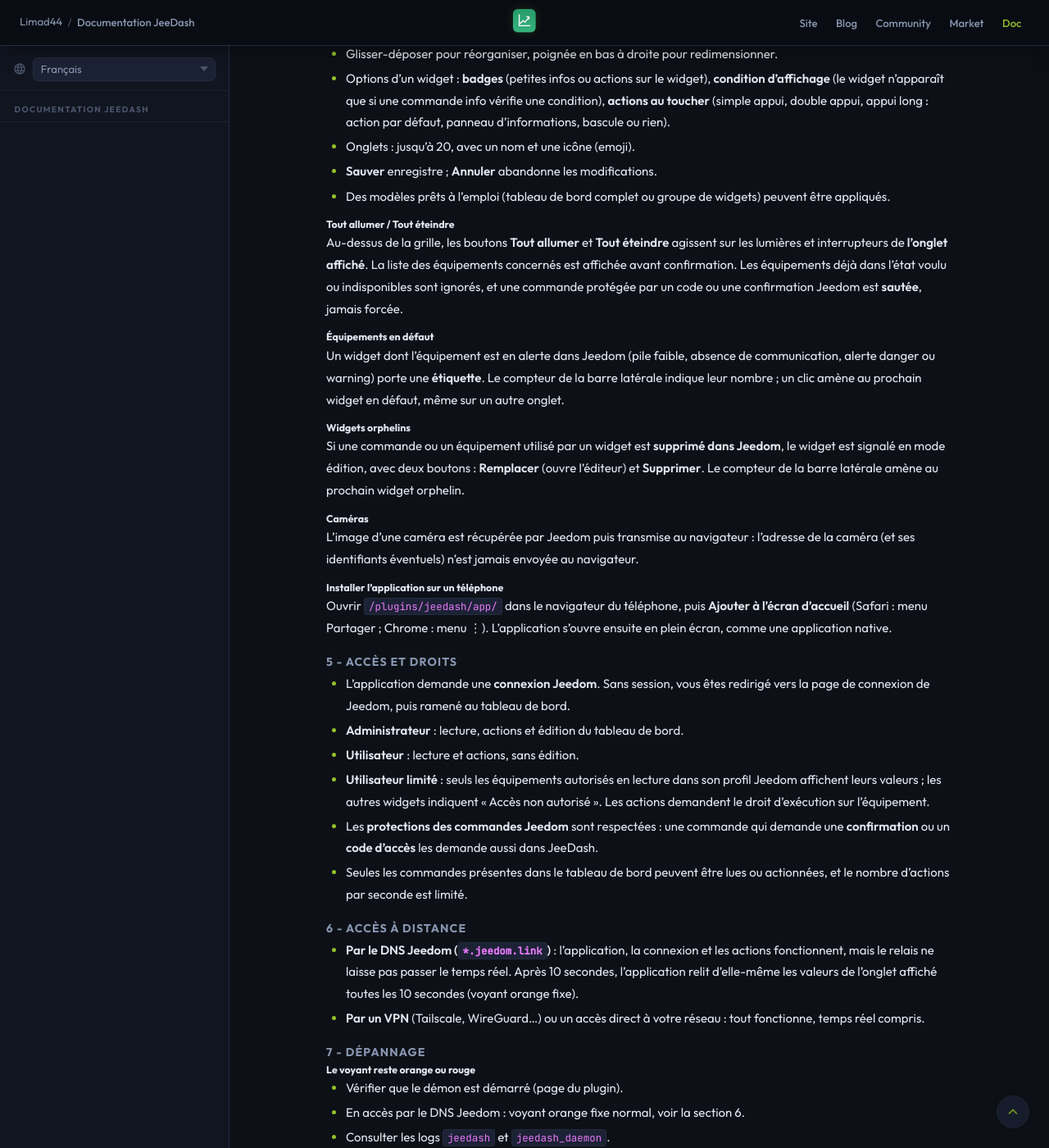
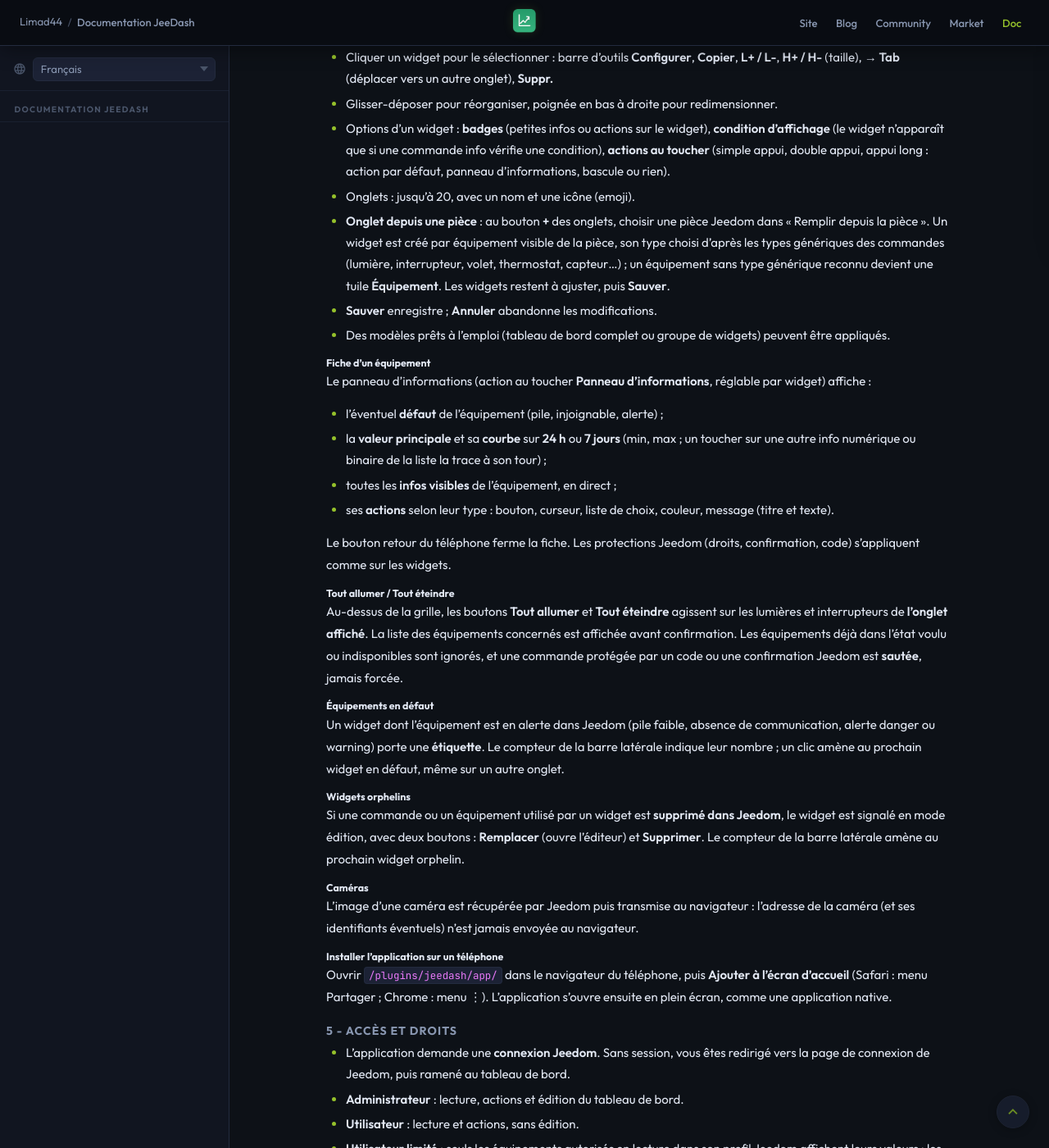
Before and after one commit to limad/privates-plugins-docs, a Jekyll site: the page built from plugin-jeedash/fr_FR/index.md, in a window 1280 px wide and 1400 px high, scrolled down 1945 px. Shown: the whole window at 82% size. Built offline with Jekyll 4.4.1, drawn with Linux system fonts in a browser that asks for light colours; some of the changed text lies outside the part shown.

Commit message:
docs(jeedash): long-polling sans démon, onglet depuis une pièce et fiche d'équipement (14/11/2026)

```diff
--- a/plugin-jeedash/fr_FR/index.md
+++ b/plugin-jeedash/fr_FR/index.md
@@ -34,6 +34,7 @@ Configuration du plugin :
 | Thème par défaut | Sombre | Thème au premier affichage (ensuite, chaque tableau de bord garde le sien) |
 | Port socket | `55009` | Communication interne entre Jeedom et le démon |
 | Port SSE | `55010` | Flux temps réel vers le navigateur |
+| Temps réel | Auto | **Auto** : flux du démon (SSE), long-polling s'il ne passe pas. **Long-polling seul** : valeurs en direct par le serveur web de Jeedom, sans le démon ni son port |
 
 Après un changement de port, le démon redémarre de lui-même et le serveur web est réaligné : rien d'autre à faire. Ne changer ces ports qu'en cas de conflit avec un autre service.
 
@@ -58,7 +59,7 @@ Sur grand écran, la barre latérale se replie en une colonne d'icônes.
 ##### Voyant de connexion
  - **Couleur du thème** : valeurs en direct.
  - **Orange clignotant** : reconnexion en cours (automatique).
- - **Orange fixe** : temps réel indisponible, les valeurs de l'onglet affiché sont relues toutes les 10 secondes. Le temps réel est retenté régulièrement et reprend dès qu'il passe.
+ - **Orange fixe** : temps réel interrompu (Jeedom injoignable), nouvel essai automatique.
  - **Rouge** : hors ligne.
 
 ##### Mode édition (administrateurs)
@@ -67,8 +68,18 @@ Sur grand écran, la barre latérale se replie en une colonne d'icônes.
  - Glisser-déposer pour réorganiser, poignée en bas à droite pour redimensionner.
  - Options d'un widget : **badges** (petites infos ou actions sur le widget), **condition d'affichage** (le widget n'apparaît que si une commande info vérifie une condition), **actions au toucher** (simple appui, double appui, appui long : action par défaut, panneau d'informations, bascule ou rien).
  - Onglets : jusqu'à 20, avec un nom et une icône (emoji).
+ - **Onglet depuis une pièce** : au bouton **+** des onglets, choisir une pièce Jeedom dans « Remplir depuis la pièce ». Un widget est créé par équipement visible de la pièce, son type choisi d'après les types génériques des commandes (lumière, interrupteur, volet, thermostat, capteur…) ; un équipement sans type générique reconnu devient une tuile **Équipement**. Les widgets restent à ajuster, puis **Sauver**.
  - **Sauver** enregistre ; **Annuler** abandonne les modifications.
  - Des modèles prêts à l'emploi (tableau de bord complet ou groupe de widgets) peuvent être appliqués.
+
+##### Fiche d'un équipement
+Le panneau d'informations (action au toucher **Panneau d'informations**, réglable par widget) affiche :
+ - l'éventuel **défaut** de l'équipement (pile, injoignable, alerte) ;
+ - la **valeur principale** et sa **courbe** sur **24 h** ou **7 jours** (min, max ; un toucher sur une autre info numérique ou binaire de la liste la trace à son tour) ;
+ - toutes les **infos visibles** de l'équipement, en direct ;
+ - ses **actions** selon leur type : bouton, curseur, liste de choix, couleur, message (titre et texte).
+
+Le bouton retour du téléphone ferme la fiche. Les protections Jeedom (droits, confirmation, code) s'appliquent comme sur les widgets.
 
 ##### Tout allumer / Tout éteindre
 Au-dessus de la grille, les boutons **Tout allumer** et **Tout éteindre** agissent sur les lumières et interrupteurs de **l'onglet affiché**. La liste des équipements concernés est affichée avant confirmation. Les équipements déjà dans l'état voulu ou indisponibles sont ignorés, et une commande protégée par un code ou une confirmation Jeedom est **sautée**, jamais forcée.
@@ -91,10 +102,10 @@ Ouvrir `/plugins/jeedash/app/` dans le navigateur du téléphone, puis **Ajouter
  - **Utilisateur** : lecture et actions, sans édition.
  - **Utilisateur limité** : seuls les équipements autorisés en lecture dans son profil Jeedom affichent leurs valeurs ; les autres widgets indiquent « Accès non autorisé ». Les actions demandent le droit d'exécution sur l'équipement.
  - Les **protections des commandes Jeedom** sont respectées : une commande qui demande une **confirmation** ou un **code d'accès** les demande aussi dans JeeDash.
- - Seules les commandes présentes dans le tableau de bord peuvent être lues ou actionnées, et le nombre d'actions par seconde est limité.
+ - Seules les commandes **visibles dans Jeedom** des équipements présents dans le tableau de bord peuvent être lues ou actionnées (widgets et fiche d'équipement), et le nombre d'actions par seconde est limité.
 
 #### 6 - Accès à distance
- - **Par le DNS Jeedom (`*.jeedom.link`)** : l'application, la connexion et les actions fonctionnent, mais le relais ne laisse pas passer le temps réel. Après 10 secondes, l'application relit d'elle-même les valeurs de l'onglet affiché toutes les 10 secondes (voyant orange fixe).
+ - **Par le DNS Jeedom (`*.jeedom.link`)** : tout fonctionne. Le relais ne laisse pas passer le flux du démon : après 10 secondes, l'application passe d'elle-même en long-polling (valeurs en direct, à une seconde près). Pour éviter ces 10 secondes, choisir **Long-polling seul** dans la configuration du plugin.
  - **Par un VPN** (Tailscale, WireGuard…) ou un accès direct à votre réseau : tout fonctionne, temps réel compris.
 
 #### 7 - Dépannage
```
Also changed, not shown: plugin-jeedash/fr_FR/changelog.md (+10 -0 lines).
